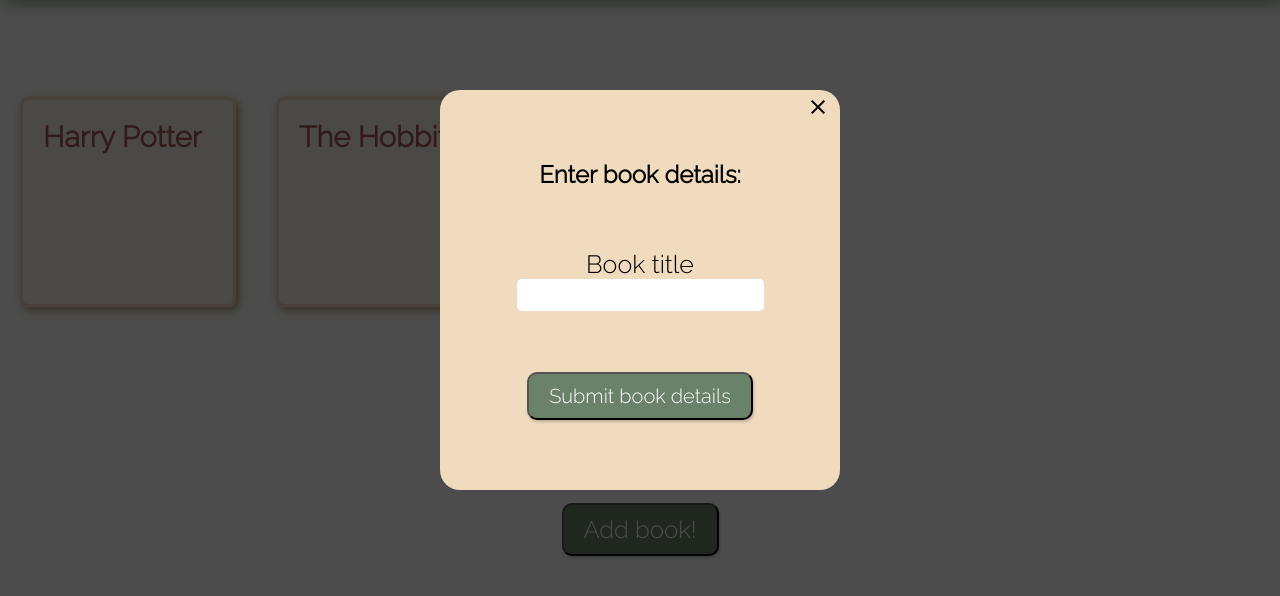
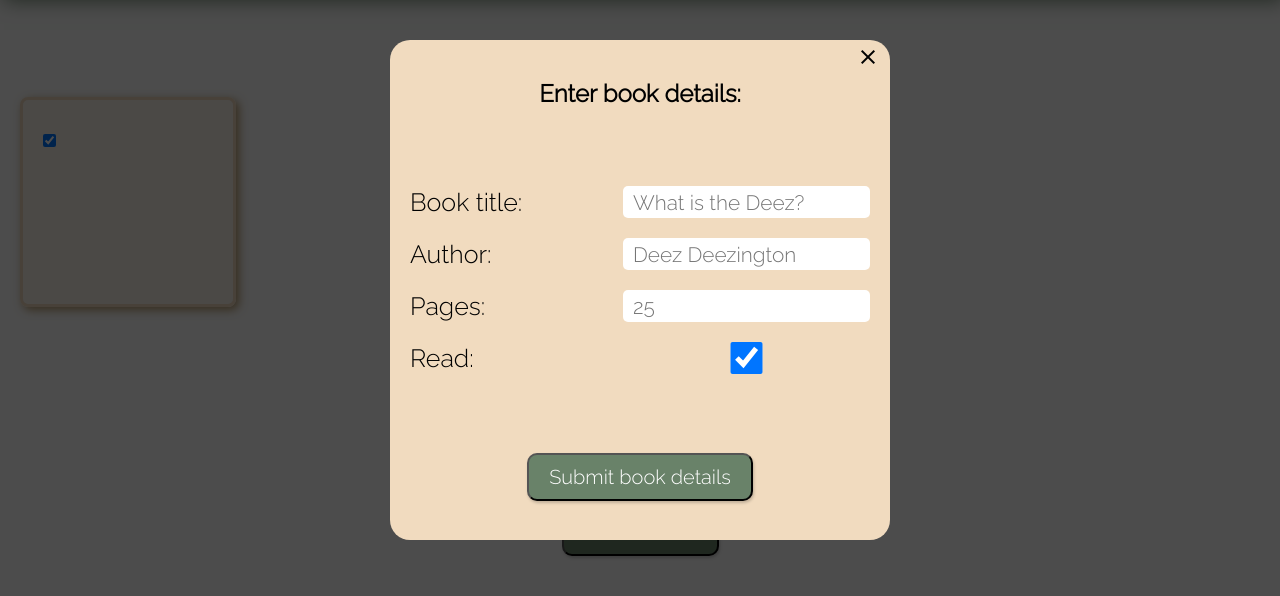
Before and after one commit to jamiecmarks/odin-library, a plain HTML site: page index.html in a window 1280 px wide. Both pictures are taken after a click on the button "Add book!". Shown: the part 110-706 px from the top of the page. Drawn offline with nearby package versions, Linux system fonts and the light colour scheme.

Commit message:
Finish modal form with all details

```diff
--- a/index.html
+++ b/index.html
@@ -24,11 +24,41 @@
           close
         </span>
         <h2>Enter book details:</h2>
-        <div>
-          <label for="title">Book title</label>
-          <input type="text" id="title" name="title" minlength="40" required />
+        <div class="form-controls">
+          <label for="title">Book title:</label>
+          <input
+            type="text"
+            id="title"
+            name="title"
+            minlength="40"
+            placeholder="What is the Deez?"
+            required
+          />
+          <label for="author">Author:</label>
+          <input
+            name="author"
+            id="author"
+            placeholder="Deez Deezington"
+            required
+          />
+          <label for="pages">Pages:</label>
+          <input
+            id="pages"
+            min="1"
+            max="5000"
+            type="number"
+            placeholder="25"
+            required
+          />
+          <label for="read-input">Read:</label>
+          <input
+            name="read-input"
+            id="read-input"
+            type="checkbox"
+            required
+            checked
+          />
         </div>
-
         <button type="submit" onclick="closeModal()">
           Submit book details
         </button>
--- a/script.js
+++ b/script.js
@@ -1,17 +1,48 @@
-let myLibrary = ["Harry Potter", "The Hobbit", "The Lord of the Rings"];
+let myLibrary = [];
 const books = document.querySelector(".books");
 
-function Book() {}
+function Book(title, author, pages, read) {
+  this.title = title;
+  this.author = author;
+  this.pages = pages;
+  this.read = read;
+
+  this.info = () => {
+    if (read) {
+      return `${title}, ${pages} pages, read`;
+    }
+    return `${title}, ${pages} pages, not yet read`;
+  };
+}
 
 function addBookToLibrary(book) {
   myLibrary.push(book);
 }
 
+function toggleRead(temporaryBook) {
+  temporaryBook.read = !temporaryBook.read;
+}
+
+//////////////////////////////////////////// Test book
+const theHobbit = new Book("The Hobbit", "J.R Tolken", 233, true);
+addBookToLibrary(theHobbit);
+//////////////////////////////////////////
+
 function display() {
   for (book of myLibrary) {
-    const tempBook = document.createElement("div");
+    let tempBook = document.createElement("div");
+    let title = document.createElement("p");
+    let author = document.createElement("p");
+    let pages = document.createElement("p");
+    let read = document.createElement("input");
+    let checkLabel = document.createElement("label");
+
+    read.type = "checkbox";
+    read.checked = true;
+    read.textContent = book.title;
+    tempBook.appendChild(read);
+
     tempBook.classList.add("book");
-    tempBook.textContent = book;
     books.appendChild(tempBook);
   }
 }
--- a/styles.css
+++ b/styles.css
@@ -92,8 +92,8 @@ button:hover {
 
 .popup-form > form {
   background-color: #f1dbbf;
-  width: 400px;
-  height: 400px;
+  width: 500px;
+  height: 500px;
   position: absolute;
   top: 0%;
   left: 50%;
@@ -103,9 +103,10 @@ button:hover {
   flex-direction: column;
   justify-content: space-around;
   align-items: center;
+  gap: 40px;
 
   border-radius: 20px;
-  padding: 40px;
+  padding: 20px;
 }
 
 .popup-form div {
@@ -145,3 +146,20 @@ button:hover {
   right: 10px;
   cursor: pointer;
 }
+
+.form-controls {
+  display: grid;
+  grid-template-columns: 2fr 1fr;
+  row-gap: 20px;
+  align-items: center;
+  column-gap: 10px;
+}
+
+.form-controls > label {
+  justify-self: start;
+}
+
+input[type="checkbox"]:hover,
+label:hover {
+  color: var(--main-clr);
+}
```
